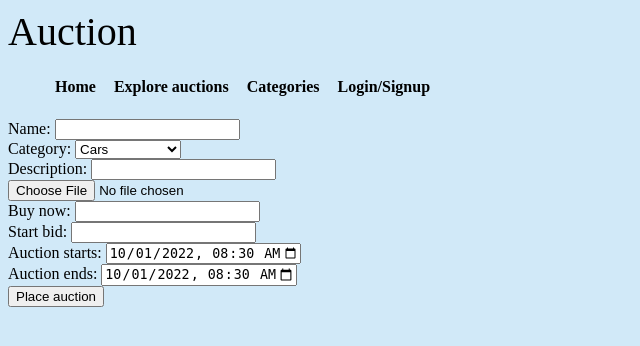
After one commit to tomasjuracka/Auction_website, a Django app: page /create_auction/ in a window 1280 px wide. The commit adds this page. Shown: the top 346 px of the page, without its empty margins (0-640 px from the left). Run offline with Django 4.2, Linux system fonts and the light colour scheme; data comes from the database, SQL or seed files in the repository.

Commit message:
Made small adjustments to database & added create auction functionality

```diff
--- a/auction/models.py
+++ b/auction/models.py
@@ -8,7 +8,10 @@ from django.contrib.auth.models import AbstractUser, User
 
 
 class Category(models.Model):
+    creator = models.ForeignKey(User, on_delete=models.SET_NULL, null=True)
     name = models.CharField(max_length=255)
+    description = models.TextField(null=True, blank=True)
+    created = models.DateTimeField(auto_now_add=True)
 
     def __str__(self):
         return self.name
@@ -17,12 +20,14 @@ class Category(models.Model):
 class Auction(models.Model):
     seller = models.ForeignKey(User, on_delete=models.SET_NULL, null=True)
     name = models.CharField(max_length=255)
+    category = models.ForeignKey(Category, on_delete=models.SET_NULL, null=True)
     description = models.TextField(max_length=2047)
-    category = models.ForeignKey(Category, on_delete=models.SET_NULL, null=True)
     photo = models.TextField(null=True)
     created = models.DateTimeField(auto_now_add=True)
-    ended = models.DateTimeField()
-    startBid = models.DecimalField(max_digits=9, decimal_places=2)
+    start_date = models.DateTimeField()
+    end_date = models.DateTimeField()
+    buy_now = models.DecimalField(max_digits=9, decimal_places=2)
+    start_bid = models.DecimalField(max_digits=9, decimal_places=2)
     active = models.BooleanField()
 
     def __str__(self):
--- a/auction/templates/auction/auction.html
+++ b/auction/templates/auction/auction.html
@@ -5,7 +5,8 @@
 {% block content %}
     <div class="auction-content">
         You are in auction: <b>{{ auction.name }}</b> <br>
-        Description: {{ auction.description }}
+        Description: {{ auction.description }}<br>
+        Seller: {{ profile.user.first_name }} {{ profile.user.last_name }} {{ profile.city }}
     </div>
 
     {% if auction in profile.favorites.all %}
--- a/auction/templates/auction/auctions.html
+++ b/auction/templates/auction/auctions.html
@@ -11,8 +11,6 @@
             {% for auction in auctions %}
             <li>
                 <a href="{% url 'auction' auction.id %}">{{ auction.name }}</a>
-
-
             </li>
             {% endfor %}
         </ul>
--- a/auction/templates/auction/category.html
+++ b/auction/templates/auction/category.html
@@ -12,7 +12,7 @@
         <ul>
         {% for auction in auctions %}
             <li>
-                {{ auction }}
+                <a href="{% url 'auction' auction.id %}">{{ auction.name }}</a>
             </li>
         {% endfor %}
 
--- /dev/null
+++ b/auction/templates/auction/create_auction.html
@@ -0,0 +1,44 @@
+{% extends 'main.html' %}
+
+{% block title %}Create new auction{% endblock %}
+
+{% block content %}
+  <form method="POST" action="">
+    {% csrf_token %}
+    <label for="name">Name:</label>
+    <input type="text" name="name" id="name"> <br>
+
+    <label for="category">Category:</label>
+    <select name="category" id="category">
+      {% for category in categories %}
+      <option value={{ category }}>
+        {{ category.name }}
+      </option>
+      {% endfor %}
+    </select> <br>
+
+    <label for="descr">Description:</label>
+    <input type="text" name="descr" id="descr"> <br>
+
+    <input type="file" name="upload" accept="image/*"> <br>
+
+    <label for="buy_now">Buy now:</label>
+    <input type="number" name="buy_now" id="buy_now"> <br>
+
+    <label for="start_bid">Start bid:</label>
+    <input type="number" name="start_bid" id="start_bid"> <br>
+
+    <label for="start_date">Auction starts:</label>
+    <input type="datetime-local" id="start_date"
+       name="start_date" value="2022-10-01T08:30"
+       min="2022-10-01T08:30" max="2050-10-01T08:30"> <br>
+
+    <label for="end_date">Auction ends:</label>
+    <input type="datetime-local" id="end_date"
+       name="end_date" value="2022-10-01T08:30"
+       min="2022-10-01T08:30" max="2050-10-01T08:30"> <br>
+
+
+    <button type="submit">Place auction</button>
+  </form>
+{% endblock %}
--- a/auction/views.py
+++ b/auction/views.py
@@ -1,3 +1,8 @@
+from datetime import datetime
+from django.utils import timezone
+from django.contrib.auth.decorators import login_required
+from django.contrib.auth.models import User
+from django.core.files.storage import FileSystemStorage
 from django.shortcuts import render, redirect
 from auction.models import Category, Auction, Rating
 
@@ -27,9 +32,29 @@ def categories(request):
     return render(request, "auction/categories.html", context)
 
 
+@login_required
+def create_category(request):
+    if request.method == 'POST':
+        name = request.POST.get('name').strip()
+        descr = request.POST.get('descr').strip()
+        if len(name) > 0:
+            category = Category.objects.create(
+                creator=request.user,
+                name=name,
+                description=descr
+            )
+            return redirect('category', pk=category.id)
+
+    return render(request, 'auction/create_category.html')
+
+
 def auction(request, pk):
     auction = Auction.objects.get(id=pk)
     profile = Profile.objects.get(id=request.user.id)
+    if auction.start_date < timezone.now() < auction.end_date:
+        auction.active = True
+    else:
+        auction.active = False
 
     context = {'auction': auction, "profile": profile}
     return render(request, "auction/auction.html", context)
@@ -42,6 +67,44 @@ def auctions(request):
     return render(request, "auction/auctions.html", context)
 
 
+def create_auction(request):
+    if request.method == 'POST':
+        name = request.POST.get('name').strip()
+        category_name = request.POST.get('category').strip()
+        category = Category.objects.get(name=category_name)
+        descr = request.POST.get('descr').strip()
+        buy_now = request.POST.get('buy_now').strip()
+        start_bid = request.POST.get('start_bid').strip()
+        start_date = request.POST.get('start_date').strip()
+        end_date = request.POST.get('end_date').strip()
+        file_url = ""
+        if request.FILES.get('upload'):
+            upload = request.FILES['upload']
+            file_storage = FileSystemStorage()
+            file = file_storage.save(upload.name, upload)
+            file_url = file_storage.url(file)
+
+
+        if len(name) > 0 and len(descr) > 0 and len(start_bid) > 0:
+            auction = Auction.objects.create(
+                seller=request.user,
+                name=name,
+                description=descr,
+                category=category,
+                buy_now=buy_now,
+                start_bid=start_bid,
+                start_date=start_date,
+                end_date=end_date,
+                active=False
+            )
+            auction.save()
+
+            return redirect('auction', pk=auction.id)
+    categories=Category.objects.all()
+    context = {'categories': categories}
+    return render(request, 'auction/create_auction.html', context)
+
+
 def ratings(request):
     ratings = Rating.objects.all()
 
@@ -49,6 +112,7 @@ def ratings(request):
     return render(request, "auction/ratings.html", context)
 
 
+@login_required
 def favorites(request):
     profile = Profile.objects.get(id=request.user.id)
     favorites = profile.favorites.all()
@@ -57,6 +121,7 @@ def favorites(request):
     return render(request, "auction/favorites.html", context)
 
 
+@login_required
 def add_favorites(request, id_item):
     auction = Auction.objects.get(id=id_item)
     Profile.objects.get(user=request.user).favorites.add(auction)
@@ -64,6 +129,7 @@ def add_favorites(request, id_item):
     return redirect("auction", pk=id_item)
 
 
+@login_required
 def remove_favorites(request, id_item):
     auction = Auction.objects.get(id=id_item)
     Profile.objects.get(user=request.user).favorites.remove(auction)
--- a/auction_hub/urls.py
+++ b/auction_hub/urls.py
@@ -29,9 +29,11 @@ urlpatterns = [
     path("accounts/", include("django.contrib.auth.urls")),
 
     # Category
+    path('create_category/', auction.views.create_category, name="create_category"),
     path('category/<str:pk>/', auction.views.category, name="category"),
     path('categories/', auction.views.categories, name='categories'),
     # Auction
+    path('create_auction/', auction.views.create_auction, name='create_auction'),
     path('auction/<str:pk>/', auction.views.auction, name='auction'),
     path('auctions/', auction.views.auctions, name='auctions'),
     # Profile
--- a/templates/main.html
+++ b/templates/main.html
@@ -11,13 +11,6 @@
 
 <header>Auction</header>
 
-<div id="search">
-    <form action="/search/" method="post">
-        {% csrf_token %}
-        <input class="text" name="search" size="32" />
-    </form>
-</div>
-
 {% include 'navbar.html' %}
 
 <main>
--- a/templates/navbar.html
+++ b/templates/navbar.html
@@ -4,8 +4,10 @@
         <li><a href="{% url 'home' %}">Home</a></li>
         <li><a href="{% url 'auctions' %}">Explore auctions</a></li>
         <li><a href="{% url 'categories' %}">Categories</a></li>
-        <li><a href="{% url 'home' %}">Ratings</a></li>
         {% if request.user.is_authenticated %}
+            <li><a href="{% url 'create_category' %}">Create category</a></li>
+            <li><a href="{% url 'create_auction' %}">Create auction</a></li>
+            <li><a href="{% url 'home' %}">My bids</a></li>
             <li><a href="{% url 'favorites' %}">Favorite auctions</a></li>
             <li><a href="{% url 'profiles' %}">User profiles</a></li>
             <li class="log-in-out">Welcome: <i>{{ request.user.username }} </i><a href="{% url 'logout' %}">Logout</a></li>
```
Also changed, not shown: auction/templates/auction/create_category.html (added, +14 -0 lines), auction/migrations/0001_initial.py, auction/migrations/0002_alter_auction_description_delete_profile.py (deleted), db.sqlite3, media/rabbit-carrot.gif (added), media/rabbit-carrot_Te1MTfa.gif (added), profiles/migrations/0001_initial.py, profiles/migrations/0002_profile_favorites_alter_profile_account_type.py (deleted).
